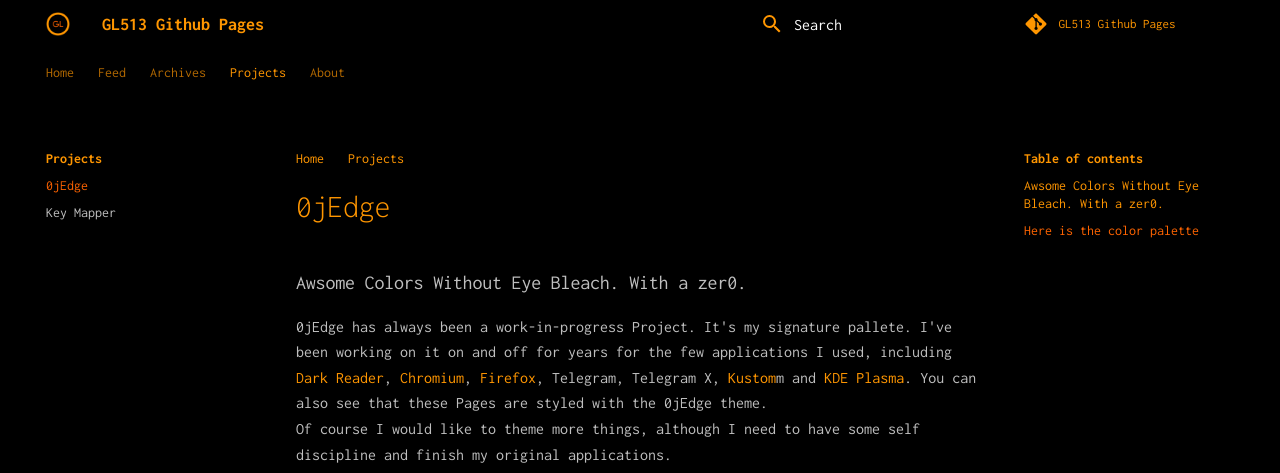
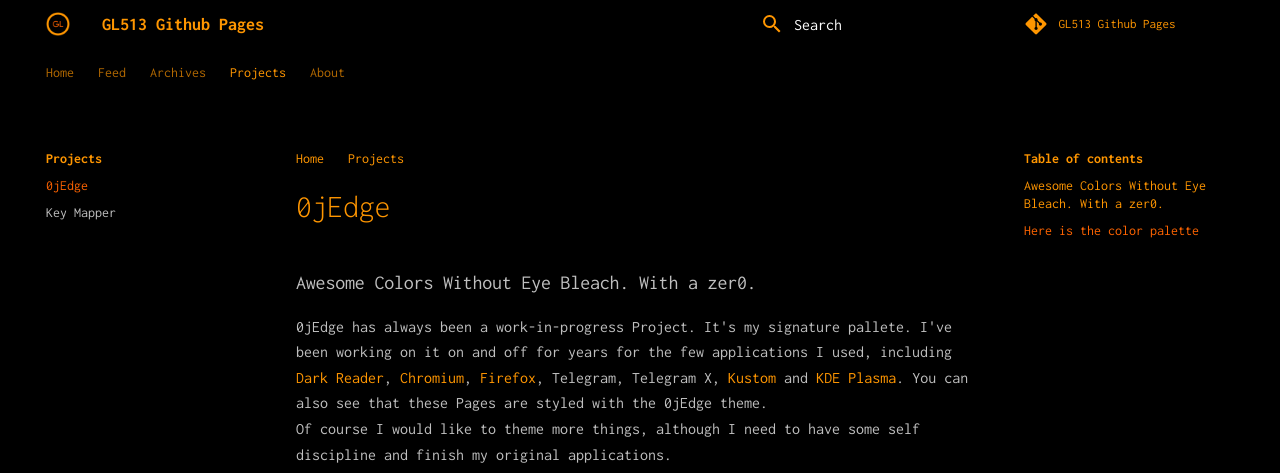
Before and after one commit to GL513/gl513.github.io, an MkDocs documentation site: the page built from docs/projects/0jEdge/0jEdge.md, in a window 1280 px wide and 1148 px high. Shown: the top 473 px of the window. Built offline with MkDocs 1.6.1 and Material for MkDocs 9.7.7, drawn with Linux system fonts in a browser that asks for light colours; comment, search, counter and statistics services are not loaded.

Commit message:
Fix typo

```diff
--- a/docs/projects/0jEdge/0jEdge.md
+++ b/docs/projects/0jEdge/0jEdge.md
@@ -1,9 +1,9 @@
 # 0jEdge
 
-### Awsome Colors Without Eye Bleach. With a zer0.
+### Awesome Colors Without Eye Bleach. With a zer0.
 
 0jEdge has always been a work-in-progress Project. It's my signature pallete.
-I've been working on it on and off for years for the few applications I used, including [Dark Reader](https://darkreader.org/), [Chromium](https://www.chromium.org/Home/), [Firefox](https://www.mozilla.org/en-US/firefox/browsers/), Telegram, Telegram X, [Kustom](https://help.kustom.rocks/)m and [KDE Plasma](https://kde.org/plasma-desktop/). You can also see that these Pages are styled with the 0jEdge theme. <br>
+I've been working on it on and off for years for the few applications I used, including [Dark Reader](https://darkreader.org/), [Chromium](https://www.chromium.org/Home/), [Firefox](https://www.mozilla.org/en-US/firefox/browsers/), Telegram, Telegram X, [Kustom](https://help.kustom.rocks/) and [KDE Plasma](https://kde.org/plasma-desktop/). You can also see that these Pages are styled with the 0jEdge theme. <br>
 Of course I would like to theme more things, although I need to have some self discipline and finish my original applications.
 
 
```
